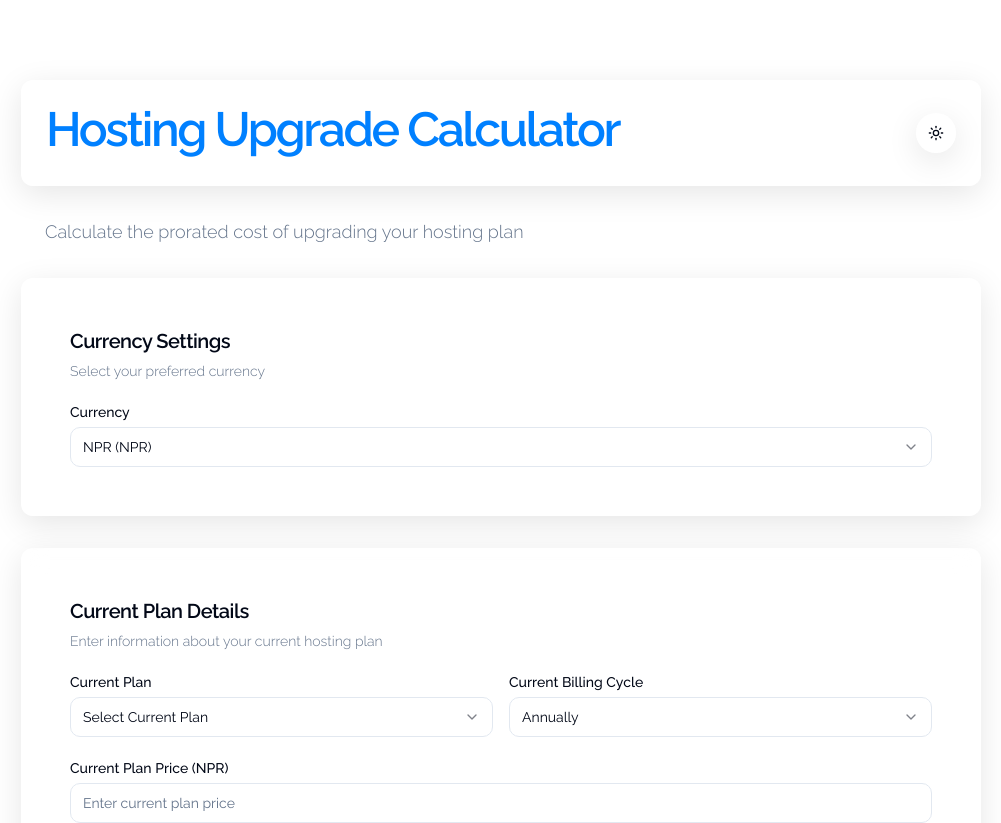
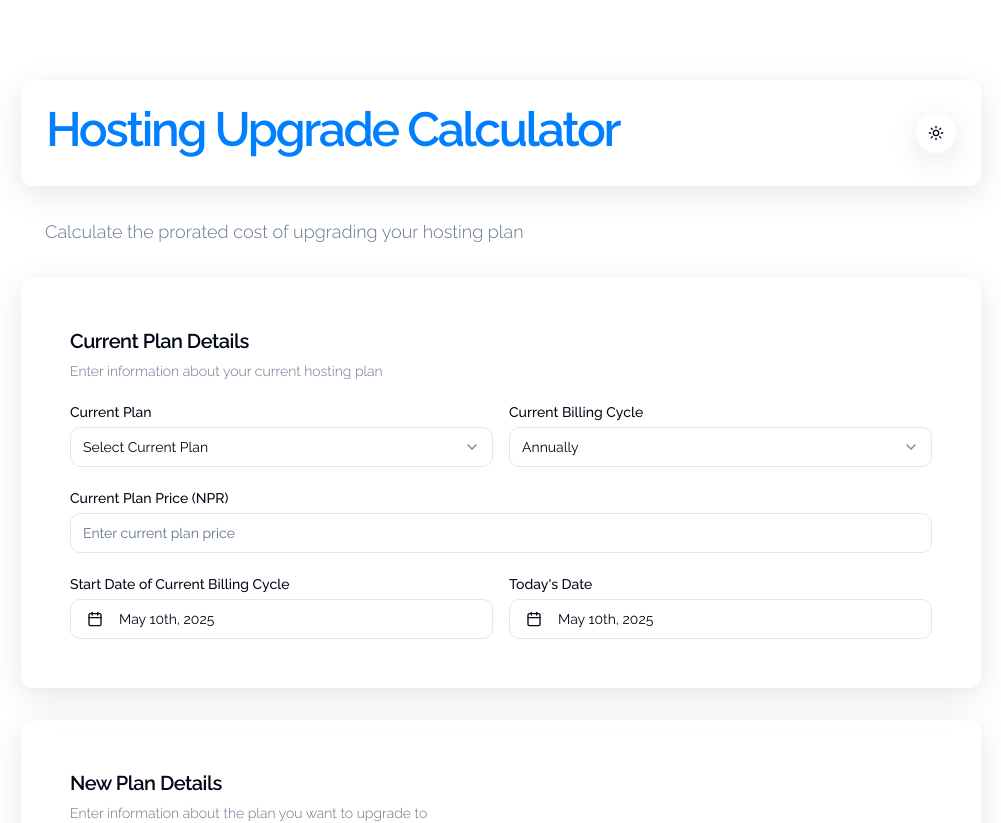
Before and after one commit to exswooning/plan-upgrade-calc, a React (Vite) app: page / in a window 1280 px wide. Shown: the top 823 px of the page, without its empty margins (139-1140 px from the left). Built offline with nearby package versions, Linux system fonts and the light colour scheme.

Commit message:
Remove currency settings
Removed the currency settings section from the calculator form.

```diff
--- a/src/components/CalculatorForm.tsx
+++ b/src/components/CalculatorForm.tsx
@@ -11,7 +11,6 @@ import { format } from "date-fns"; // Add this import for the format function
 import PlanSelect from "./PlanSelect";
 import BillingCycleSelect from "./BillingCycleSelect";
 import DateInput from "./DateInput";
-import CurrencySelect from "./CurrencySelect";
 import {
   planData,
   BillingCycle,
@@ -22,8 +21,8 @@ import {
 } from "@/utils/calculatorUtils";
 
 const CalculatorForm = () => {
-  // Currency state
-  const [currencySymbol, setCurrencySymbol] = useState("NPR");
+  // Currency state - Now hardcoded to NPR since we removed the settings
+  const currencySymbol = "NPR";
 
   // Current plan states
   const [currentPlan, setCurrentPlan] = useState("");
@@ -127,21 +126,6 @@ const CalculatorForm = () => {
 
   return (
     <div className="space-y-8">
-      <Card className="calculator-card">
-        <CardHeader>
-          <CardTitle className="text-xl">Currency Settings</CardTitle>
-          <CardDescription>Select your preferred currency</CardDescription>
-        </CardHeader>
-        <CardContent>
-          <div className="grid gap-4">
-            <div className="grid gap-2">
-              <Label htmlFor="currency">Currency</Label>
-              <CurrencySelect value={currencySymbol} onChange={setCurrencySymbol} />
-            </div>
-          </div>
-        </CardContent>
-      </Card>
-
       <Card className="calculator-card">
         <CardHeader>
           <CardTitle className="text-xl">Current Plan Details</CardTitle>
```
